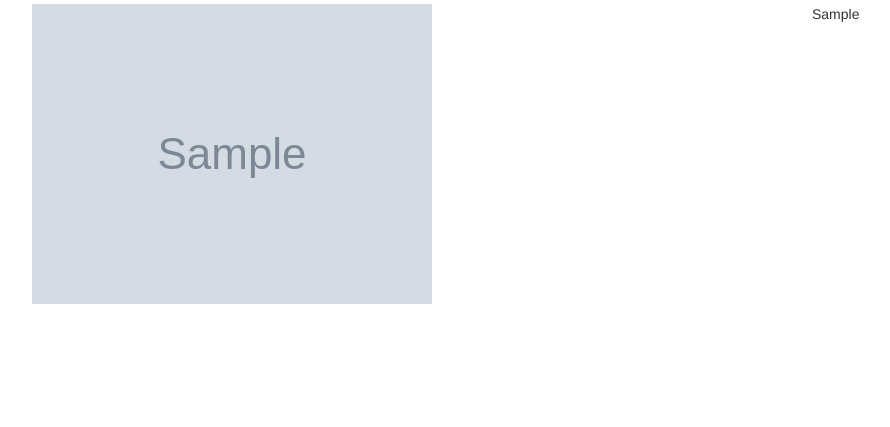
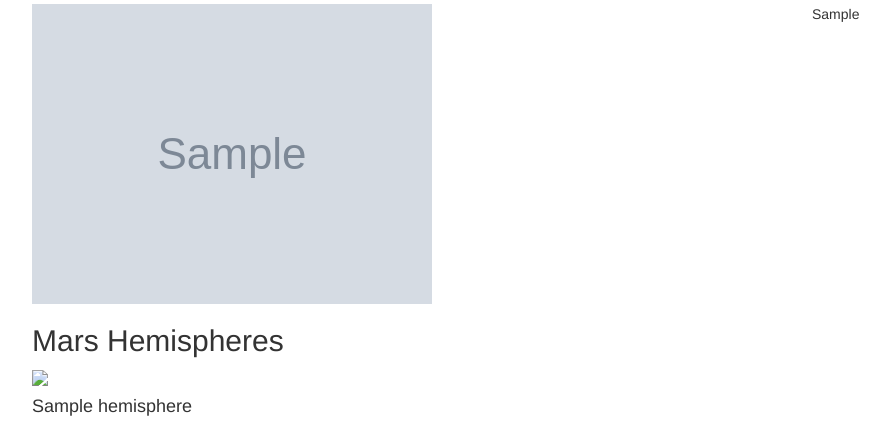
Before and after one commit to SidDas8/web-scraping-challenge, a Flask app: template Missions_to_Mars/app/templates/index.html in a window 1280 px wide. Shown: the part 478-905 px from the top of the page, without its empty margins (38-928 px from the left). Before the commit the page ends 782 px from the top, so only its background shows below. Run offline with Flask 2, Linux system fonts and the light colour scheme; the template is opened without the code that fills it: most values are stand-ins (such as "Sample title", 1, 10 or a date in 2020); grey boxes marked "Sample" are stand-in pictures; some libraries are stand-ins or nearby versions.

Commit message:
Successfully added 4 hemisphere images and titles to index.html using loop.

```diff
--- a/Missions_to_Mars/app/templates/index.html
+++ b/Missions_to_Mars/app/templates/index.html
@@ -40,6 +40,19 @@
                 <table>{{mars_db.html_table|safe}}</table>
             </div>
         </div>
+        <div class="row">
+            <div class="col-md-12">
+                <h2>Mars Hemispheres</h2>
+            </div>
+        </div>
+        <div class="row">
+            {% for hemisphere in mars_db.hemisphere_data %}
+            <div class="col-md-3">
+                <img src = "{{hemisphere.fullsize_url}}" width= 100%>
+                <h4>{{hemisphere.title}}</h4>
+            </div>
+            {% endfor %}
+        </div>
     </div>
 
 
```
